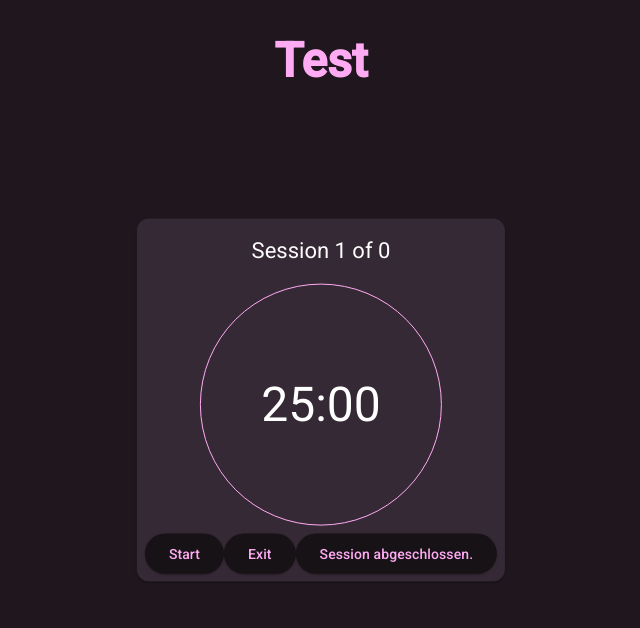
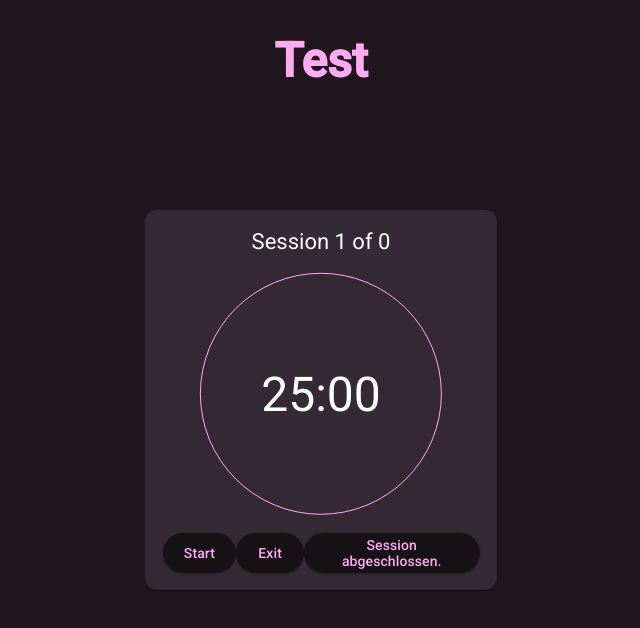
Before and after one commit to TySuvion/akademiplan-webapp, an Angular app: page /studysession in a window 1280 px wide. Shown: the top 628 px of the page, without its empty margins (319-959 px from the left). Built offline with nearby package versions, Linux system fonts and the light colour scheme; sample sign-in values are in the browser's storage.

Commit message:
changed button placing

```diff
--- a/src/app/studysession/studysession.component.css
+++ b/src/app/studysession/studysession.component.css
@@ -53,3 +53,10 @@ mat-card-header {
   align-items: center;
   padding: 5%;
 }
+
+mat-card-actions {
+  display: flex;
+  justify-content: center;
+  align-items: center;
+  padding: 5%;
+}
```
